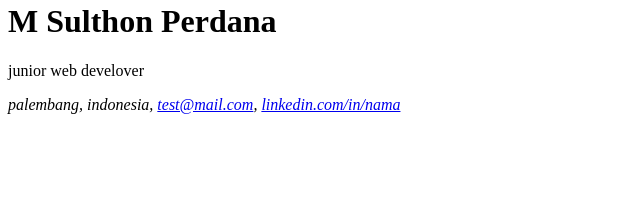
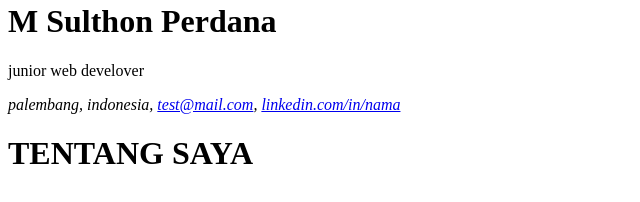
Before and after one commit to phoenix9999442/CV--sulthon, a plain HTML site: page index.html in a window 1280 px wide. Shown: the part 330-532 px from the top of the page, without its empty margins (0-640 px from the left). Drawn offline with Linux system fonts and the light colour scheme.

Commit message:
Add heading 'TENTANG SAYA' to index.html

```diff
--- a/index.html
+++ b/index.html
@@ -14,6 +14,8 @@
         palembang, indonesia, <a href="https://google.com">test@mail.com</a>, <a href="https://id.linkedin.com/">linkedin.com/in/nama</a>
     </address>
 </header>
+   <h1>TENTANG SAYA</h1>
+
 
 
 </body>
```
